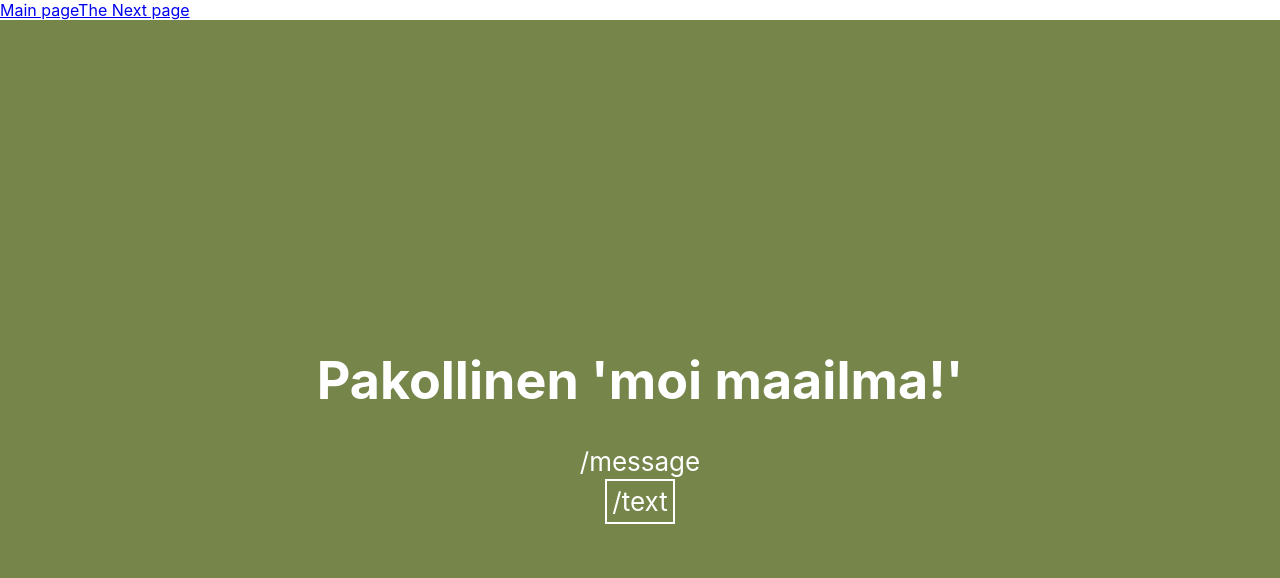
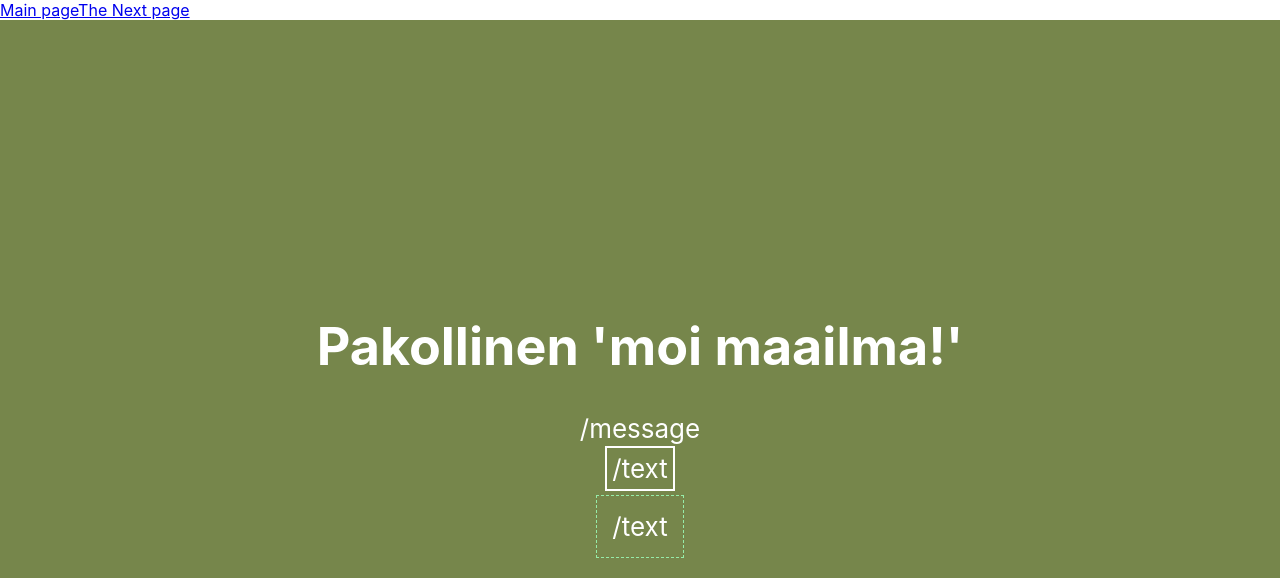
Before and after one commit to jolll4/plassi-api, a React (Create React App) app in the folder frontend/: page /home in a window 1280 px wide. Shown: the top 578 px of the page. Built offline with nearby package versions, Linux system fonts and the light colour scheme; no server answers.

Commit message:
Added new element called table

```diff
--- a/frontend/src/App.css
+++ b/frontend/src/App.css
@@ -19,3 +19,10 @@
   border: 2px solid;
   border-color: #FFFFFF;
 }
+
+.Table {
+  margin: 2px;
+  padding: 15px;
+  border: 1px dashed;
+  border-color: #96eca8;
+}
--- a/frontend/src/App.tsx
+++ b/frontend/src/App.tsx
@@ -32,6 +32,7 @@ function App() {
         <h1>Pakollinen 'moi maailma!'</h1>
         {message}
         <div className="Box">{text}</div>
+        <div className="Table">{text}</div>
       </header>
     </Router>
   );
```
